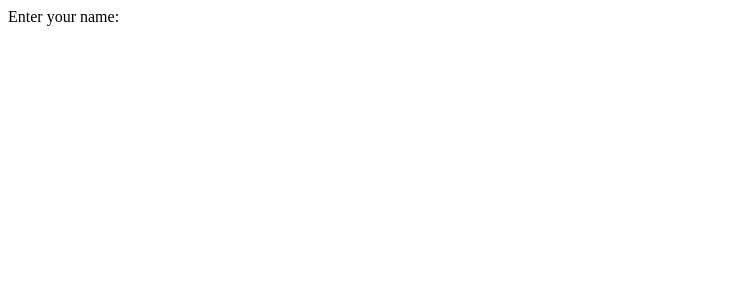
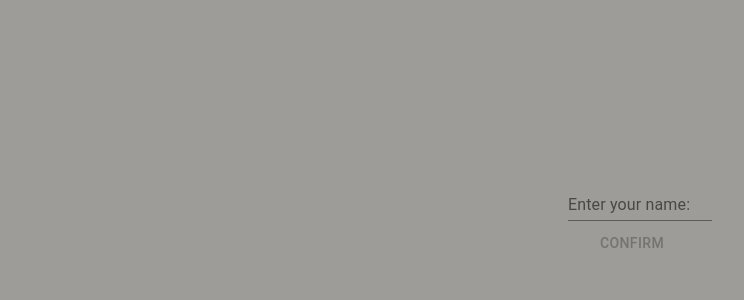
Before and after one commit to TarasShumeiko/Jellyfish.tech-task, a React (Create React App) app: page / in a window 1280 px wide. Shown: the top 300 px of the page, without its empty margins (0-744 px from the left). Built offline with nearby package versions, Linux system fonts and the light colour scheme.

Commit message:
modified

```diff
--- a/package.json
+++ b/package.json
@@ -3,6 +3,7 @@
   "version": "0.1.0",
   "private": true,
   "dependencies": {
+    "@material-ui/core": "^4.0.2",
     "react": "^16.8.6",
     "react-dom": "^16.8.6",
     "react-redux": "^7.0.3",
--- a/src/components/Name/index.js
+++ b/src/components/Name/index.js
@@ -1,13 +1,65 @@
-import React, {Component} from 'react';
+import React from 'react';
+import { makeStyles } from '@material-ui/core/styles';
+import { NavLink } from 'react-router-dom';
+import TextField from '@material-ui/core/TextField';
+import clsx from 'clsx';
+import Button from '@material-ui/core/Button';
 
-class Name extends Component {
-  render() {
-    return (
-      <div>
-        Enter your name:
-      </div>
-    );
+const useStyles = makeStyles(() => ({
+  '@global': {
+    body: {
+      display: 'flex',
+      justifyContent: 'center',
+      background: '#9e9c98'
+    }
+  },
+  container: {
+    display: 'flex',
+    flexDirection: 'column',
+    marginTop: '10rem'
+  },
+  textField: {
+    width: '9rem'
+  },
+  link: {
+    textDecoration: 'none'
+  },
+  button: {
+    width: '8rem'
+  },
+  input: {
+    display: 'none'
   }
-}
+}));
+
+const Name = ({ history }) => {
+  const classes = useStyles();
+  const [name, setName] = React.useState('');
+
+  const handleSubmit = (event) => {
+    event.preventDefault();
+    if (name) {
+      history.push('/currencies');
+    }
+  };
+
+  return (
+    <form className={classes.container} onSubmit={handleSubmit}>
+      <TextField
+        label="Enter your name:"
+        className={clsx(classes.textField)}
+        onChange={event => setName(event.target.value)}
+        margin="dense"
+      />
+      <Button
+        type="submit"
+        className={classes.button}
+        disabled={!name}
+      >
+        confirm
+      </Button>
+    </form>
+  );
+};
 
 export default Name;
--- a/src/index.js
+++ b/src/index.js
@@ -1,15 +1,22 @@
 import React from 'react';
 import ReactDOM from 'react-dom';
 import App from './App';
-import store from './store';
-import { Provider } from 'react-redux';
+// import store from './store';
+// import { Provider } from 'react-redux';
 import { BrowserRouter } from 'react-router-dom';
 
+// ReactDOM.render(
+//   <Provider store={store}>
+//     <BrowserRouter>
+//       <App />
+//     </BrowserRouter>
+//   </Provider>,
+//   document.getElementById('root')
+// );
+
 ReactDOM.render(
-  <Provider store={store}>
-    <BrowserRouter>
-      <App />
-    </BrowserRouter>
-  </Provider>,
+  <BrowserRouter>
+    <App />
+  </BrowserRouter>,
   document.getElementById('root')
 );
```
Also changed, not shown: 1 other file (tests, documents, lock files or other folders).
